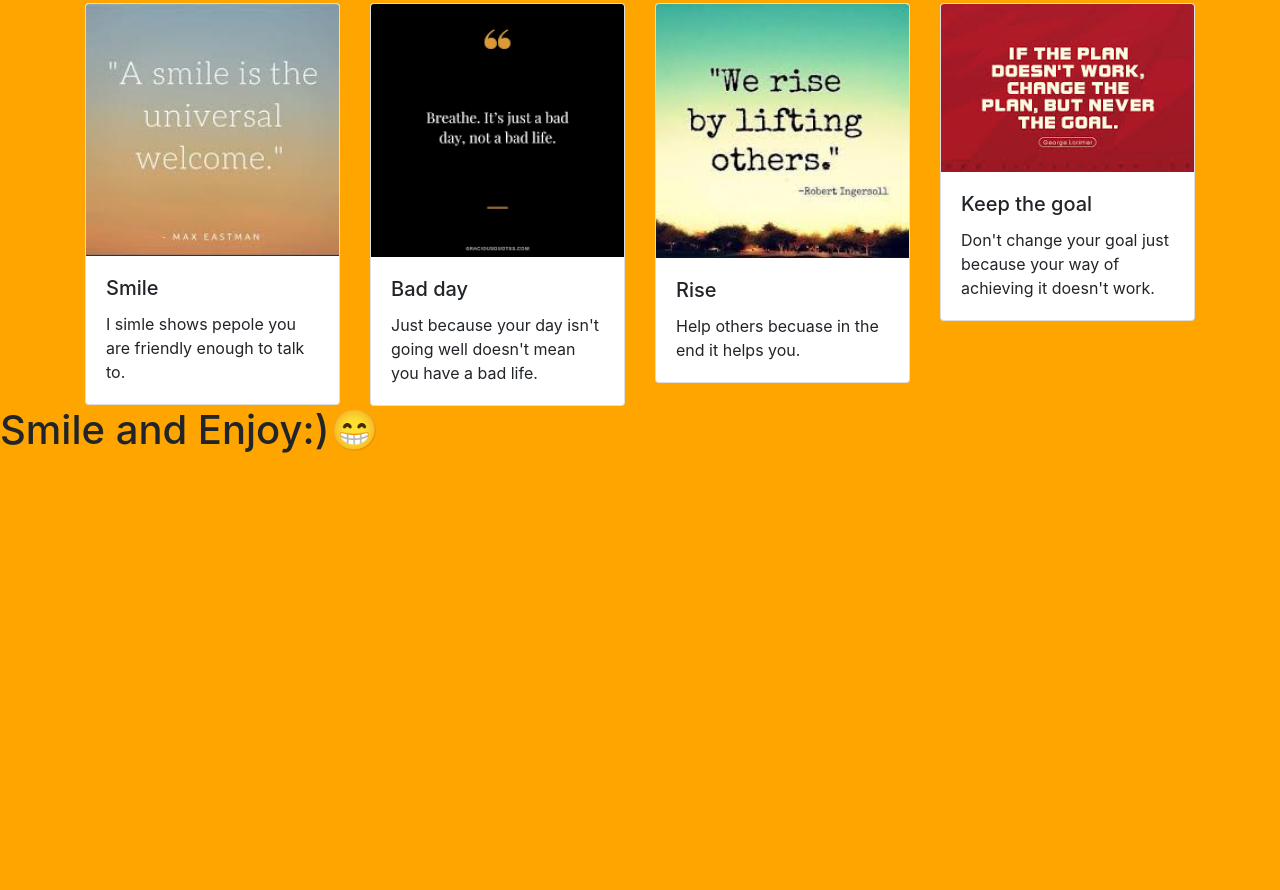
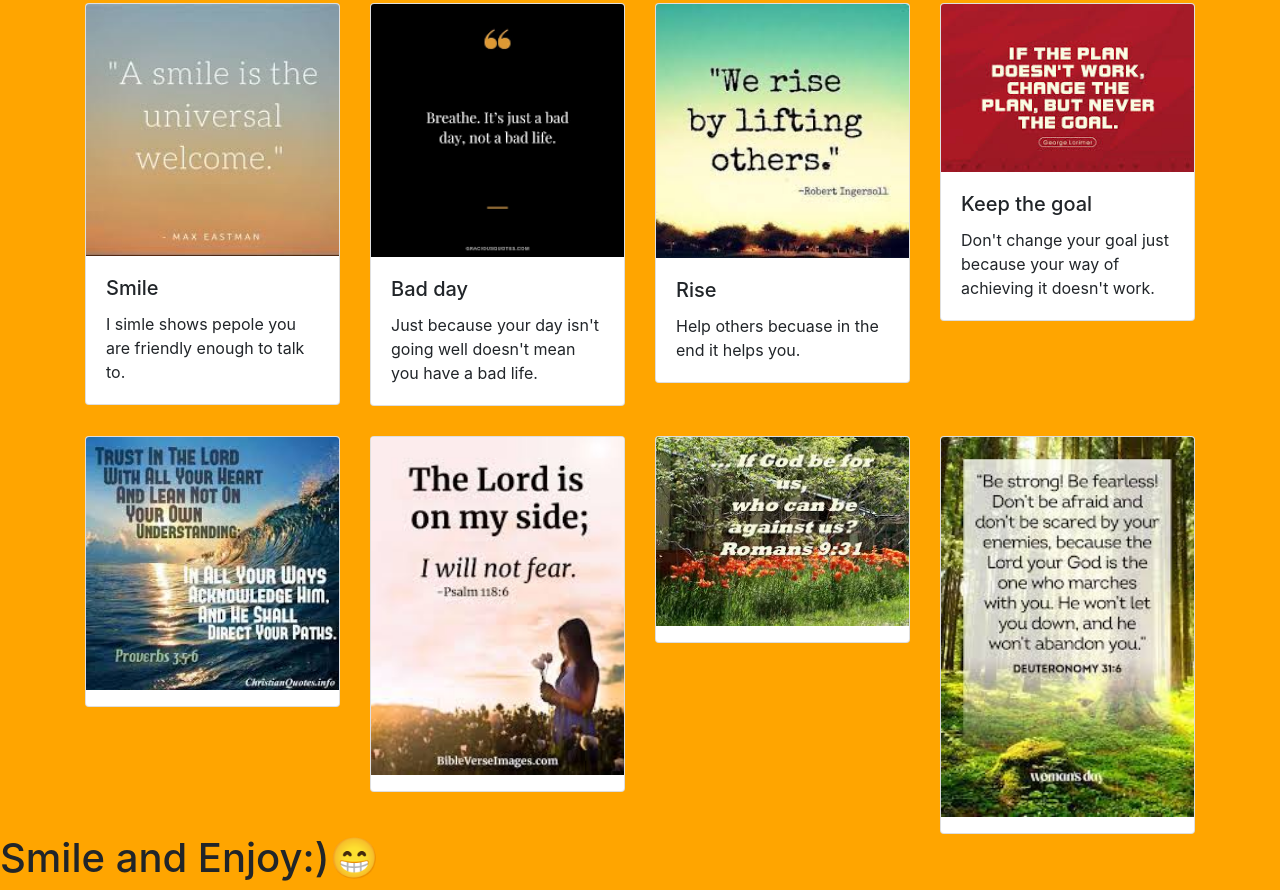
Before and after one commit to 16Flash/Orange-tm, a plain HTML site: page index.html in a window 1280 px wide. Shown: the part 8728-9618 px from the top of the page. Before the commit the page ends 9190 px from the top, so only its background shows below. Drawn offline with nearby package versions, Linux system fonts and the light colour scheme.

Commit message:
Add files via upload

```diff
--- a/index.html
+++ b/index.html
@@ -488,6 +488,47 @@ Look below to find some encouraging essays and qoutes.</p>
 </div>
 </div>
 
+<div class="container">
+  <div class="row row-cols-1 row-cols-md-3 g-4">
+  <div class="col">
+    <div class="card">
+      <img src="in1.jpeg" class="card-img-top" alt="...">
+      <div>
+        <h5></h5>
+        <p></p>
+      </div>
+    </div>
+  </div>
+  <div class="col">
+    <div class="card">
+      <img src="in3.jpeg" class="card-img-top" alt="...">
+      <div>
+        <h5></h5>
+        <p></p>
+      </div>
+    </div>
+  </div>
+  <div class="col">
+    <div class="card">
+      <img src="in2.jpeg" class="card-img-top" alt="...">
+      <div>
+        <h5></h5>
+        <p></p>
+      </div>
+    </div>
+  </div>
+  <div class="col">
+    <div class="card">
+      <img src="in.jpeg" class="card-img-top" alt="...">
+      <div>
+        <h5></h5>
+        <p ></p>
+      </div>
+    </div>
+  </div>
+</div>
+</div>
+
     <h1>Smile and Enjoy:)😁</h1>
 
     <!-- Optional JavaScript -->
```
Also changed, not shown: in.jpeg (added), in1.jpeg (added), in2.jpeg (added), in3.jpeg (added).
